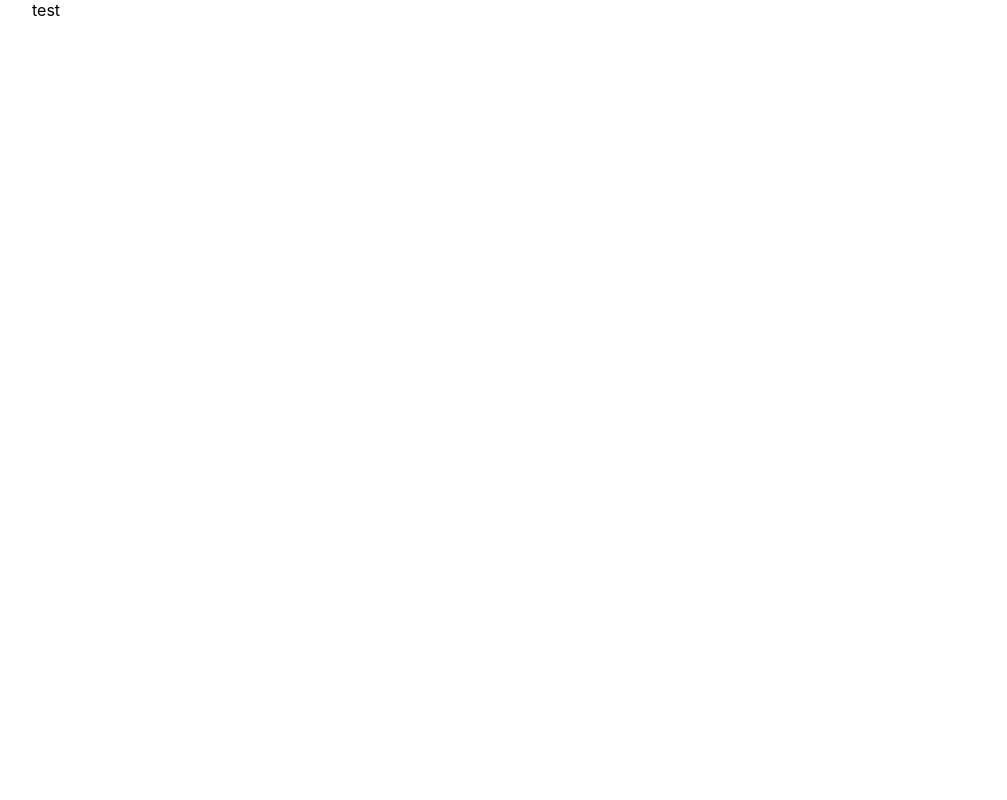
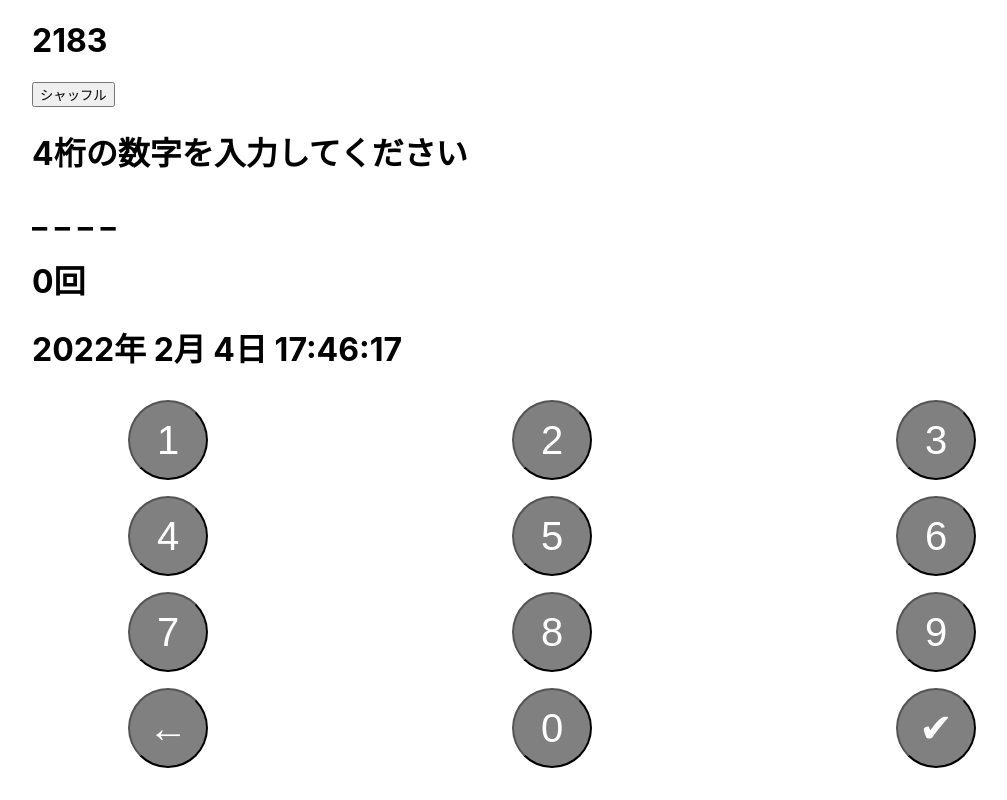
Before and after one commit to sunoco262/numeron3, a Next.js app: page / in a window 1280 px wide. Shown: the whole page, without its empty margins (0-1007 px from the left). Built offline with nearby package versions, Linux system fonts and the light colour scheme.

Commit message:
reactの作業内容を反映

```diff
--- /dev/null
+++ b/pages/Form.js
@@ -0,0 +1,124 @@
+import React, { Component } from "react";
+import InputButton from "./InputButton";
+import History from "./History";
+
+//todo Numeronの判定に変える
+//ansがint型の配列　inputがstr型の文字列
+let form ="_ _ _ _";
+let cursor = 0;
+let history = [];//文字列を入れる
+function initializeForm(num){
+  form ="_ _ _ _";
+  cursor = 0;
+}
+function editform(num){
+  if(cursor>3)return;
+  let ary = form.split(" ");
+  ary[cursor]=num;
+  cursor++;
+  console.log(ary)
+  form = ary.join(" ");
+}
+function check(ans, input) {
+  var eat, bite;
+  var num = [0, 0, 0, 0];
+  var a, b;
+  var str;
+
+  num[0] = parseInt(input / 1000, 10);
+  num[1] = parseInt((input - num[0] * 1000) / 100, 10);
+  num[2] = parseInt((input - num[0] * 1000 - num[1] * 100) / 10, 10);
+  num[3] = parseInt(input - num[0] * 1000 - num[1] * 100 - num[2] * 10, 10);
+
+  eat = 0;
+  bite = 0;
+  for (a = 0; a < 4; a++) {
+    if (num[a] === ans[a]) {
+      eat++;
+    }
+    for (b = 0; b < 4; b++) {
+      if (a !== b && num[a] === ans[b]) {
+        bite++;
+      }
+    }
+    str = "eat" + eat + " bite" + bite;
+  }
+  history.push(input+" "+str)
+  console.log(history)
+  return str;
+}
+class Form extends Component {
+  input = "";
+  text = "";
+  constructor(props) {
+    super(props);
+    this.state = {
+      message: "4桁の数字を入力してください",
+      form:form,
+      cursor:cursor,
+      checkCount:0,
+      history:history
+    };
+    this.inputForm = this.inputForm.bind(this);
+  }
+
+
+
+  inputForm(num){
+    editform(num)
+    this.setState({
+      form:form,
+      cursor:cursor
+    })
+  };
+  deleteForm(){
+    let ary = form.split(" ");
+    console.log(cursor)
+    if(cursor > 0)cursor--;
+    console.log(cursor)
+    ary[cursor]="_";
+    form = ary.join(" ");
+    this.setState({
+      form:form,
+      cursor:cursor
+    })
+  }
+  submitForm() {
+    console.log(parseInt(this.state.form.split(" ").join("")))
+    initializeForm();
+    this.setState({
+      message: check(this.props.keyword,parseInt(this.state.form.split(" ").join(""))) + "!!",
+      form:form,
+      cursor:cursor,
+      checkCount:this.state.checkCount+1
+    });
+
+  }
+  render() {
+    return (
+      <div>
+        <h1>{this.state.message}</h1>
+        <h1>{this.state.form}</h1>
+        <h1>{this.state.checkCount}回</h1>
+
+        <div onClick={()=>this.inputForm("1")}><InputButton x="10" y="50" text="1"  /></div>
+        <div onClick={()=>this.inputForm("2")}><InputButton x="40" y="50" text="2"  /></div>
+        <div onClick={()=>this.inputForm("3")}><InputButton x="70" y="50" text="3"  /></div>
+        <div onClick={()=>this.inputForm("4")}><InputButton x="10" y="62" text="4"  /></div>
+        <div onClick={()=>this.inputForm("5")}><InputButton x="40" y="62" text="5"  /></div>
+        <div onClick={()=>this.inputForm("6")}><InputButton x="70" y="62" text="6"  /></div>
+        <div onClick={()=>this.inputForm("7")}><InputButton x="10" y="74" text="7"  /></div>
+        <div onClick={()=>this.inputForm("8")}><InputButton x="40" y="74" text="8"  /></div>
+        <div onClick={()=>this.inputForm("9")}><InputButton x="70" y="74" text="9"  /></div>
+        <div onClick={()=>this.deleteForm()}><InputButton x="10" y="86" text="←"  /></div>
+        <div onClick={()=>this.inputForm("0")}><InputButton x="40" y="86" text="0"  /></div>
+        <div onClick={()=>this.submitForm()}><InputButton x="70" y="86" text="✔"  /></div>
+
+        <History history={this.state.history.join("\n")}/>
+
+      </div>
+    );
+  }
+}
+
+export default Form;
--- /dev/null
+++ b/pages/History.js
@@ -0,0 +1,23 @@
+import React, { Component } from "react";
+
+class History extends Component {
+  constructor(props) {
+    super(props);
+
+    this.state = {
+
+    };
+  }
+
+
+  render() {
+    return (
+      <div className="box">
+        <p onClick={()=>test}>{this.props.history}</p>
+
+      </div>
+    );
+  }
+}
+
+export default History;
--- /dev/null
+++ b/pages/InputButton.js
@@ -0,0 +1,26 @@
+import React, { Component } from "react";
+
+class InputButton extends Component {
+  constructor(props) {
+    super(props);
+    this.x = this.props.x;
+    this.y = this.props.y;
+    this.style = {
+      backgroundColor: "gray",
+      position: "absolute",
+      width: "10vh",
+      height: "10vh",
+      top: this.y + "vh",
+      left: this.x + "vw",
+      borderRadius: "5vh",
+      color: "white",
+      textAlign: "center",
+      fontSize:"5vh",
+    };
+  }
+  render() {
+    return <button style={this.style}>{this.props.text}</button>;
+  }
+}
+
+export default InputButton;
--- /dev/null
+++ b/pages/Numeron.js
@@ -0,0 +1,45 @@
+import React, { Component } from "react";
+import Form from "./Form.js";
+let card = [0, 1, 2, 3, 4, 5, 6, 7, 8, 9];
+let ans = [0, 1, 2, 3];
+function shuffle() {
+  var a = 0;
+  var b = 0;
+  var tmp = 0;
+  for (var i = 0; i <= 10; i++) {
+    a = Math.floor(Math.random() * 10);
+    b = Math.floor(Math.random() * 10);
+    tmp = card[a];
+    card[a] = card[b];
+    card[b] = tmp;
+  }
+  for (var j = 0; j <= 3; j++) {
+    ans[j] = card[j];
+  }
+}
+
+class Numeron extends Component {
+  constructor(props) {
+    super(props);
+    shuffle();
+    this.state = {
+      data: ans
+    };
+  }
+  shuffle = () => {
+    shuffle();
+    this.setState({
+      data: ans
+    });
+  };
+  render() {
+    return (
+      <>
+        <h1>{this.state.data}</h1>
+        <button onClick={this.shuffle}>シャッフル</button>
+        <Form keyword={this.state.data} />
+      </>
+    );
+  }
+}
+export default Numeron;
--- /dev/null
+++ b/pages/Timer.js
@@ -0,0 +1,59 @@
+import React, { Component } from "react";
+class Timer extends Component {
+  constructor(props) {
+    super(props);
+    this.state = {
+      timelag: "",
+      nowTime: "",
+      timer: 300
+    };
+  }
+
+  // コンポーネントがマウントされた後に実行
+  componentDidMount() {
+    // ----------- ①
+    setInterval(() => {
+      this.setState({
+        nowTime: this.getTime(this.state.timelag),
+        timer: this.state.timer - 1
+      });
+    }, 1000);
+  }
+
+  // 日付と時刻を取得する（ex. 2020年 3月 14日 12:00:00)
+  getTime(timelag = 0) {
+    let japanTime = new Date().getTime();
+    let nowTime = new Date(japanTime + timelag * 60 * 60 * 1000);
+    let year = nowTime.getFullYear();
+    let month = nowTime.getMonth() + 1;
+    let date = nowTime.getDate();
+    let hours = nowTime.getHours();
+    let minutes = nowTime.getMinutes();
+    let seconds = nowTime.getSeconds();
+
+    if (hours < 10) hours = `0${hours}`;
+    if (minutes < 10) minutes = `0${minutes}`;
+    if (seconds < 10) seconds = `0${seconds}`;
+
+    const time = `${year}年 ${month}月 ${date}日 ${hours}:${minutes}:${seconds}`;
+    return time;
+  }
+
+  doChange = (e) => {
+    // ----------- ②
+    e.preventDefault();
+    this.setState({
+      timelag: e.target.value
+    });
+  };
+
+  render() {
+    return (
+      <>
+        <h1 className="Clock">{this.state.nowTime}</h1>
+      </>
+    );
+  }
+}
+
+export default Timer;
--- a/pages/index.js
+++ b/pages/index.js
@@ -1,5 +1,8 @@
 import Head from 'next/head'
 // import Image from 'next/image'
+import Numeron from "./Numeron.js";
+import Timer from "./Timer.js";
+import History from "./History.js";
 import styles from '../styles/Home.module.css'
 
 export default function Home() {
@@ -10,7 +13,11 @@ export default function Home() {
         <meta name="description" content="Generated by create next app" />
         <link rel="icon" href="/favicon.ico" />
       </Head>
-      test
+      <div className="body">
+        <Numeron />
+        <Timer/>
+        <History/>
+      </div>
     </div>
   )
 }
```
